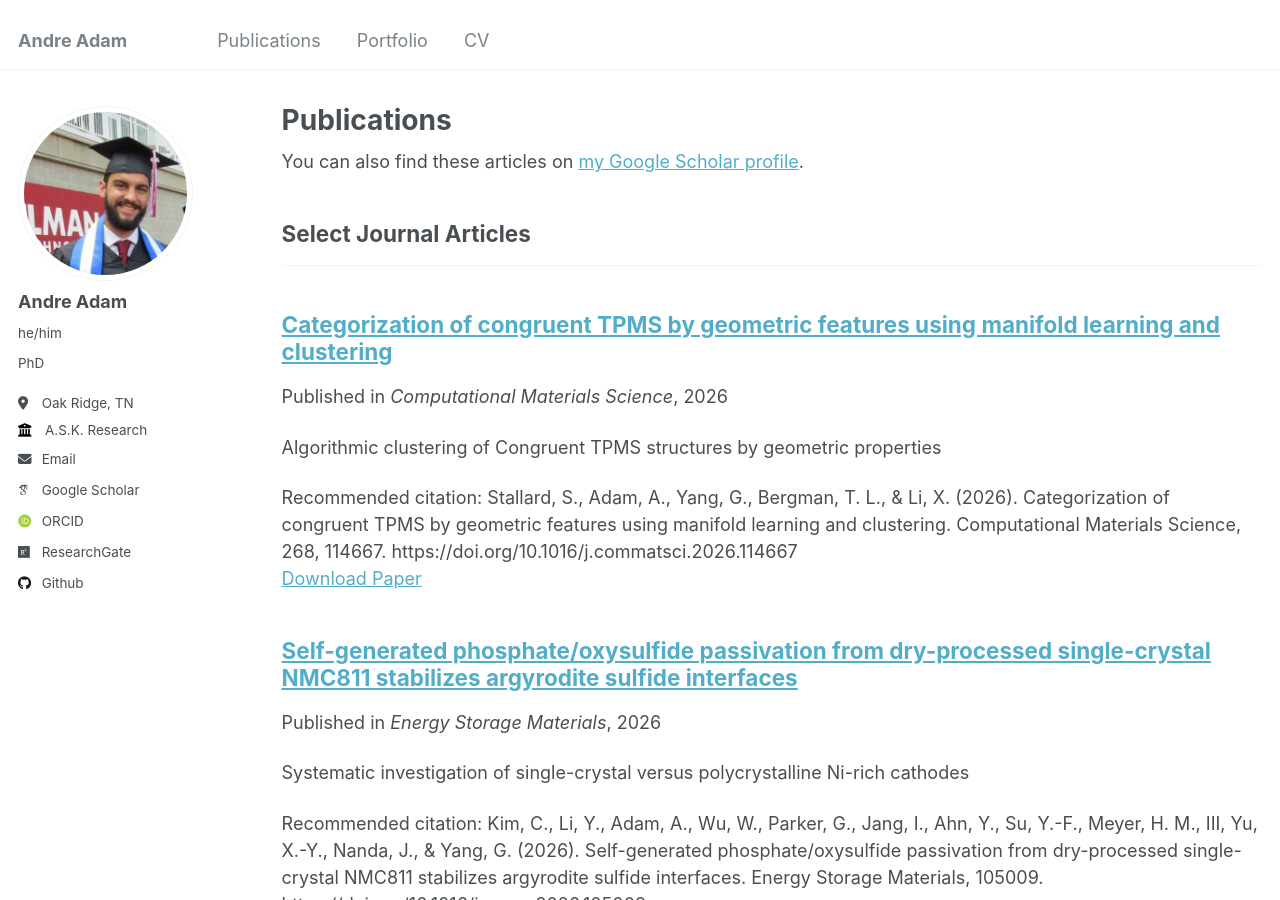
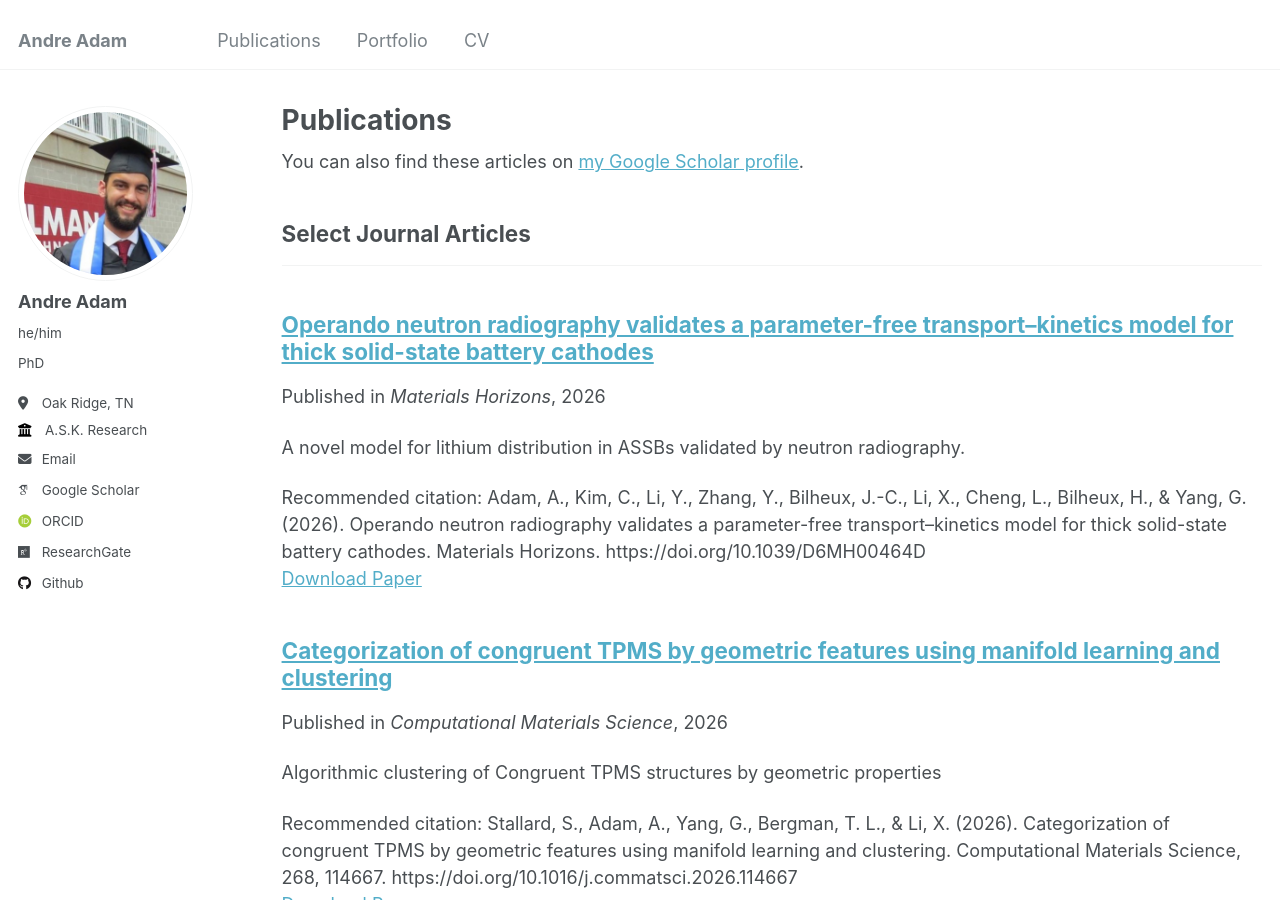
Before and after one commit to adama-wzr/adama-wzr.github.io, a Jekyll site: the page built from _pages/publications.html, in a window 1280 px wide and 900 px high. Built offline with Jekyll 4.4.1, drawn with Linux system fonts in a browser that asks for light colours; some web fonts are replaced.

Commit message:
Updated Publications
- added new publications
- fixed date on a previous publication

```diff
--- /dev/null
+++ b/_publications/2026-05-19-NeutModel.md
@@ -0,0 +1,17 @@
+---
+title: "Operando neutron radiography validates a parameter-free transport–kinetics model for thick solid-state battery cathodes"
+collection: publications
+category: manuscripts
+permalink: /publication/2026-05-19-NeutModel
+excerpt: 'A novel model for lithium distribution in ASSBs validated by neutron radiography.'
+date: 2026-05-19
+venue: 'Materials Horizons'
+paperurl: 'https://doi.org/10.1039/D6MH00464D'
+citation: 'Adam, A., Kim, C., Li, Y., Zhang, Y., Bilheux, J.-C., Li, X., Cheng, L., Bilheux, H., & Yang, G. (2026). Operando neutron radiography validates a parameter-free transport–kinetics model for thick solid-state battery cathodes. Materials Horizons. https://doi.org/10.1039/D6MH00464D'
+---
+
+This study identifies an incongruency between modeling works and experimental works. Namely, several different experimental methods seem to place the majority of lithium depletion in the center of the cathode, while modeling works place the majority of the depletion nearest to the anode side.
+
+We therefore propose a new model, where the locus of the reactions in the cathode relative to the current collector and the anode is highly valued. This new model, named Tortuosity Weighed Interfacial Flux for Lithium (TWIF-Li), introduces this new modeling framework based on the evidence provided by other experimental works. Finally, this model replicates lithiation gradients observed from the neutron radiography extremely well, without a single fitting parameter.
+
+The work is published in open-access format, and can be viewed [here](https://doi.org/10.1039/D6MH00464D). The code is also published in open-source format, and is available on my [GitHub](https://github.com/adama-wzr/EffectiveDiffusivityFVM) (namely, the ASSC executable).
```
Also changed, not shown: _publications/2026-03-30-CongTPMS.md (+1 -1 lines).
